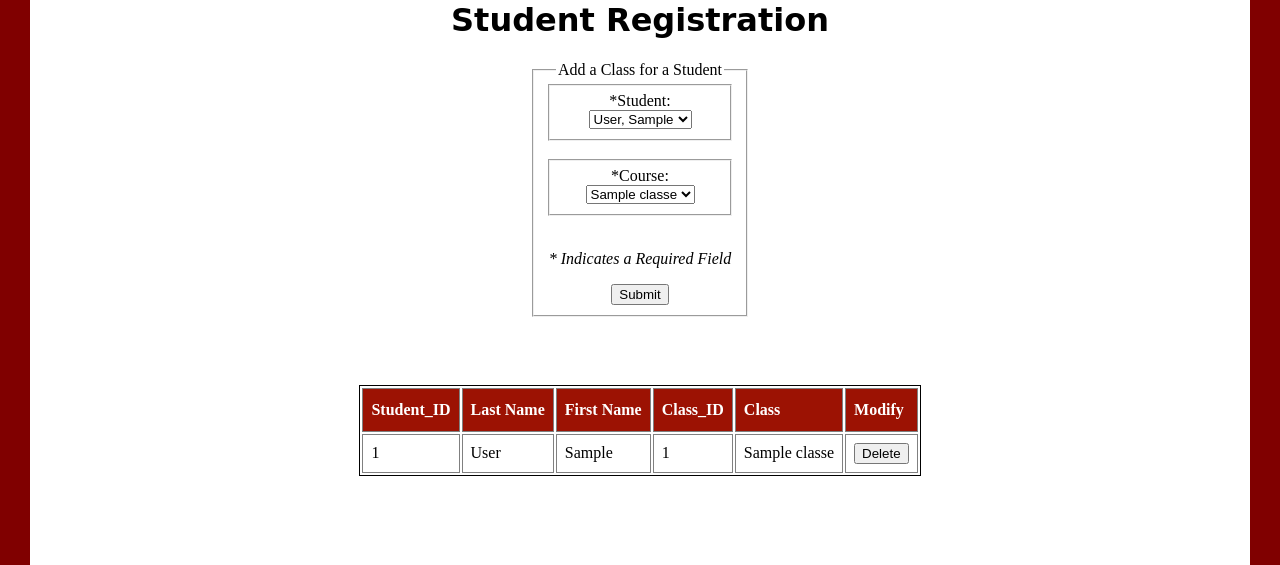
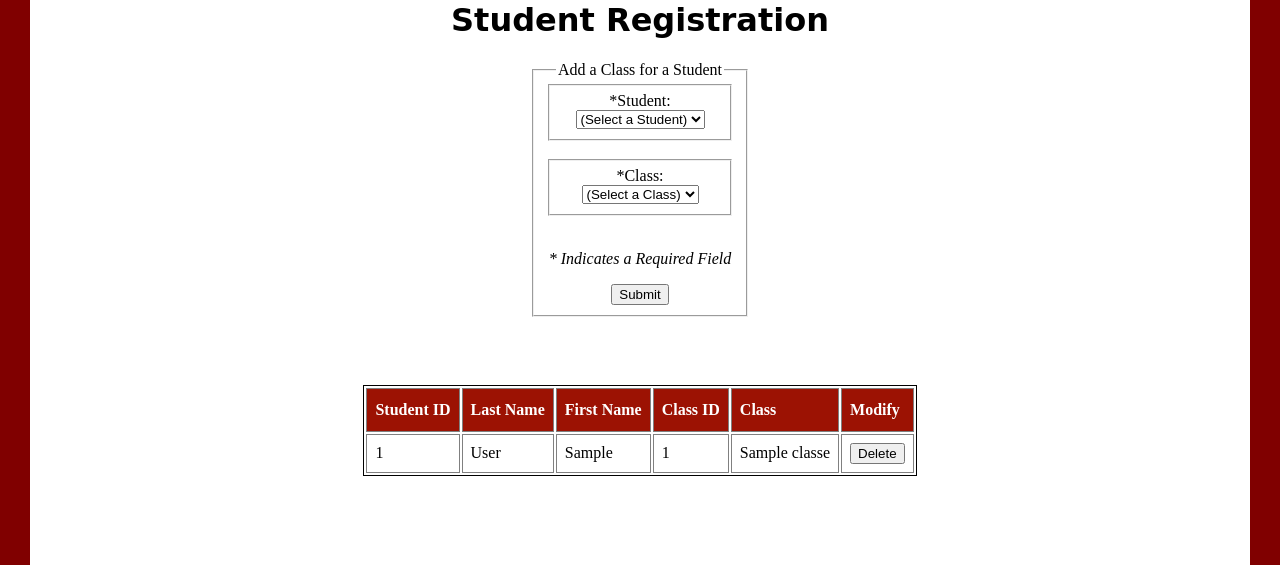
Before and after one commit to RichardVN/Hogwarts-Wizarding-Portal, a Flask app: page /registrations in a window 1280 px wide. Shown: the part 173-738 px from the top of the page. Run offline with Flask 2, Linux system fonts and the light colour scheme; tables that the repository leaves empty hold one stand-in row (values such as "Sample post"); some libraries are stand-ins or nearby versions.

Commit message:
add placeholder options for select menus

```diff
--- a/templates/professors.html
+++ b/templates/professors.html
@@ -27,6 +27,7 @@
       <fieldset>
          <label for="house_id">*House:</label>
          <select id="house_id" name="house_id" required>
+            <option value="" disabled selected>(Select a House)</option>
             {% if houses %}
             {% for house in houses%}
             <option value={{house.id}}>{{house.name}}</option>
--- a/templates/registrations.html
+++ b/templates/registrations.html
@@ -11,6 +11,7 @@
       <fieldset>
          <label for="student_id">*Student:</label>
          <select id="student_id" name="student_id" required>
+            <option value="" disabled selected>(Select a Student)</option>
             {% if students %}
             {% for student in students%}
             <option value={{student.id}}>{{student.last_name}}, {{student.first_name}}</option>
@@ -23,8 +24,9 @@
       <br />
 
       <fieldset>
-         <label for="course_id">*Course:</label>
+         <label for="course_id">*Class:</label>
          <select id="course_id" name="course_id" required>
+            <option value="" disabled selected>(Select a Class)</option>
             {% if courses %}
             {% for course in courses%}
             <option value={{course.id}}>{{course.name}}</option>
@@ -48,10 +50,10 @@
    <caption></caption>
    <thead>
       <tr>
-         <th><b>Student_ID</b></th>
+         <th><b>Student ID</b></th>
          <th><b>Last Name</b></th>
          <th><b>First Name</b></th>
-         <th><b>Class_ID</b></th>
+         <th><b>Class ID</b></th>
          <th><b>Class</b></th>
          <th><b>Modify</b></th>
       </tr>
--- a/templates/students.html
+++ b/templates/students.html
@@ -34,6 +34,7 @@
       <fieldset>
          <label for="year">*Student Year:</label>
          <select id="year" name="year" required>
+            <option value="" disabled selected>--</option>
             <option value="1">1</option>
             <option value="2">2</option>
             <option value="3">3</option>
@@ -48,6 +49,7 @@
       <fieldset>
          <label for="house_id">*House:</label>
          <select id="house_id" name="house_id" required>
+            <option value="" disabled selected>(Select a House)</option>
             {% if houses %}
             {% for house in houses%}
             <option value={{house.id}}>{{house.name}}</option>
```
Also changed, not shown: templates/classes.html (+8 -7 lines).
